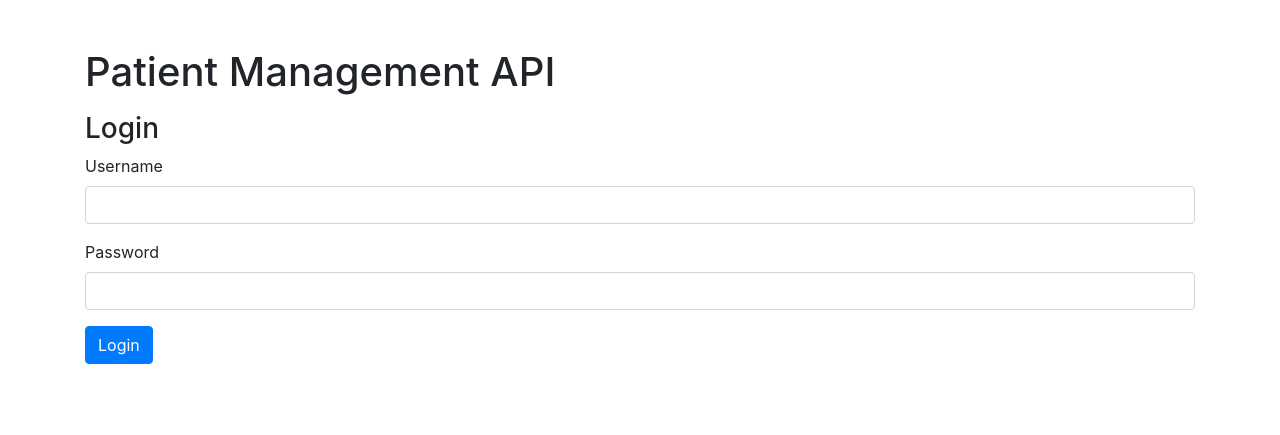
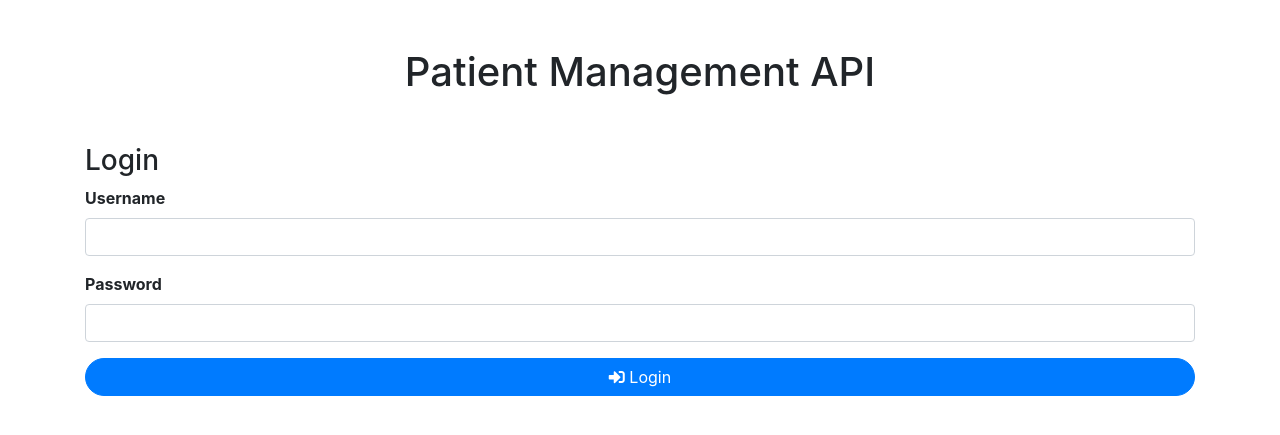
Before and after one commit to tommanzur/MedicalRecordsManagement, a Flask app: page /ui in a window 1280 px wide. Shown: the top 435 px of the page. Run offline with Flask 3, Linux system fonts and the light colour scheme; parts of the project's set-up code (start-up, migrations or seed data) failed here and were passed over; some libraries are stand-ins or nearby versions.

Commit message:
updates ui

```diff
--- a/src/templates/index.html
+++ b/src/templates/index.html
@@ -8,15 +8,61 @@
       href="https://maxcdn.bootstrapcdn.com/bootstrap/4.5.2/css/bootstrap.min.css"
       rel="stylesheet"
     />
+    <link
+      href="https://cdnjs.cloudflare.com/ajax/libs/font-awesome/5.15.3/css/all.min.css"
+      rel="stylesheet"
+    />
     <script src="https://code.jquery.com/jquery-3.5.1.min.js"></script>
     <script src="https://maxcdn.bootstrapcdn.com/bootstrap/4.5.2/js/bootstrap.min.js"></script>
+    <style>
+      .navbar {
+        margin-bottom: 20px;
+      }
+      .form-group label {
+        font-weight: bold;
+      }
+      .tab-content {
+        border: 1px solid #ddd;
+        border-top: none;
+        padding: 20px;
+        background: #fff;
+      }
+      .nav-tabs .nav-link.active {
+        background-color: #007bff;
+        color: #fff;
+        border: none;
+      }
+      .btn-primary, .btn-success, .btn-danger, .btn-warning {
+        border-radius: 20px;
+      }
+      .btn {
+        margin-top: 10px;
+      }
+      #chatBox {
+        height: 300px;
+        overflow-y: scroll;
+        background-color: #f8f9fa;
+        border-radius: 5px;
+        padding: 10px;
+        border: 1px solid #ddd;
+      }
+      .chat-message {
+        margin-bottom: 10px;
+      }
+      .chat-message.user {
+        text-align: right;
+      }
+      .chat-message.ai {
+        text-align: left;
+      }
+    </style>
   </head>
   <body>
     <div class="container">
-      <h1 class="mt-5">Patient Management API</h1>
+      <h1 class="mt-5 text-center">Patient Management API</h1>
 
       <!-- Authentication Form -->
-      <div id="authForm" class="mt-3">
+      <div id="authForm" class="mt-5">
         <h3>Login</h3>
         <form id="loginForm">
           <div class="form-group">
@@ -32,12 +78,14 @@
               required
             />
           </div>
-          <button type="submit" class="btn btn-primary">Login</button>
+          <button type="submit" class="btn btn-primary btn-block">
+            <i class="fas fa-sign-in-alt"></i> Login
+          </button>
         </form>
       </div>
 
       <!-- Patient Management with Tabs -->
-      <div id="patientManagement" class="mt-3" style="display: none">
+      <div id="patientManagement" class="mt-4" style="display: none">
         <ul class="nav nav-tabs" id="myTab" role="tablist">
           <li class="nav-item">
             <a
@@ -48,7 +96,7 @@
               role="tab"
               aria-controls="fetch-patients"
               aria-selected="true"
-              >Fetch Patients</a
+              ><i class="fas fa-users"></i> Fetch Patients</a
             >
           </li>
           <li class="nav-item">
@@ -60,7 +108,7 @@
               role="tab"
               aria-controls="add-patient"
               aria-selected="false"
-              >Manage Patients</a
+              ><i class="fas fa-user-plus"></i> Manage Patients</a
             >
           </li>
           <li class="nav-item">
@@ -72,7 +120,7 @@
               role="tab"
               aria-controls="fetch-entries"
               aria-selected="false"
-              >Fetch Entries</a
+              ><i class="fas fa-file-medical"></i> Fetch Entries</a
             >
           </li>
           <li class="nav-item">
@@ -84,7 +132,7 @@
               role="tab"
               aria-controls="add-entry"
               aria-selected="false"
-              >Manage Entries</a
+              ><i class="fas fa-file-medical-alt"></i> Manage Entries</a
             >
           </li>
           <li class="nav-item">
@@ -96,7 +144,7 @@
               role="tab"
               aria-controls="add-voice-note"
               aria-selected="false"
-              >Add Voice Note</a
+              ><i class="fas fa-microphone-alt"></i> Add Voice Note</a
             >
           </li>
           <li class="nav-item">
@@ -108,7 +156,7 @@
               role="tab"
               aria-controls="manage-conversations"
               aria-selected="false"
-              >Manage Conversations</a
+              ><i class="fas fa-comments"></i> Conversations</a
             >
           </li>
           <li class="nav-item">
@@ -120,20 +168,11 @@
               role="tab"
               aria-controls="chat"
               aria-selected="false"
-              >Chat</a
+              ><i class="fas fa-comment-dots"></i> Chat</a
             >
           </li>
         </ul>
         <div class="tab-content" id="myTabContent">
-          <style>
-            #patientsTable {
-              font-size: 0.875rem; /* Reduce the font size */
-            }
-            #fetch-patients .container {
-              max-width: 100%; /* Ensure the container takes the full width of the screen */
-            }
-          </style>
-
           <div
             class="tab-pane fade show active"
             id="fetch-patients"
@@ -206,12 +245,12 @@
                   <div class="col-md-4">
                     <div class="form-group">
                       <label for="gender">Gender</label>
-                      <input
-                        type="text"
-                        class="form-control"
-                        id="gender"
-                        required
-                      />
+                      <select class="form-control" id="gender" required>
+                        <option value="">Select Gender</option>
+                        <option value="Male">Male</option>
+                        <option value="Female">Female</option>
+                        <option value="Other">Other</option>
+                      </select>
                     </div>
                   </div>
                 </div>
@@ -319,46 +358,40 @@
                   <div class="col-md-4">
                     <div class="form-group">
                       <label for="patientId">Patient ID</label>
-                      <input type="text" class="form-control" id="patientId" />
+                      <input
+                        type="text"
+                        class="form-control"
+                        id="patientId"
+                      />
                     </div>
                   </div>
                 </div>
                 <div class="row">
                   <div class="col-md-6">
-                    <button type="submit" class="btn btn-success mt-3">
-                      Add Patient
+                    <button type="submit" class="btn btn-success">
+                      <i class="fas fa-plus"></i> Add Patient
                     </button>
                     <button
                       type="button"
-                      class="btn btn-primary mt-3 ml-3"
+                      class="btn btn-primary ml-3"
                       id="updatePatientButton"
                     >
-                      Update Patient
+                      <i class="fas fa-edit"></i> Update Patient
                     </button>
                   </div>
                   <div class="col-md-6 text-right">
                     <button
                       type="button"
-                      class="btn btn-danger mt-3"
+                      class="btn btn-danger"
                       id="deletePatientButton"
                     >
-                      Delete Patient
+                      <i class="fas fa-trash"></i> Delete Patient
                     </button>
                   </div>
                 </div>
               </form>
             </div>
           </div>
-
-          <style>
-            #entriesTable {
-              font-size: 0.875rem; /* Reduce the font size */
-            }
-            #fetch-entries .container {
-              max-width: 100%; /* Ensure the container takes the full width of the screen */
-            }
-          </style>
-
           <div
             class="tab-pane fade"
             id="fetch-entries"
@@ -376,7 +409,7 @@
                   required
                 />
                 <button class="btn btn-primary mt-3" onclick="listEntries()">
-                  List Entries
+                  <i class="fas fa-list"></i> List Entries
                 </button>
               </div>
               <div class="table-responsive">
@@ -404,7 +437,6 @@
               </div>
             </div>
           </div>
-
           <div
             class="tab-pane fade"
             id="add-entry"
@@ -519,31 +551,30 @@
                 </div>
                 <div class="row">
                   <div class="col-md-6">
-                    <button type="submit" class="btn btn-success mt-3">
-                      Add Entry
+                    <button type="submit" class="btn btn-success">
+                      <i class="fas fa-plus"></i> Add Entry
                     </button>
                     <button
                       type="button"
-                      class="btn btn-primary mt-3 ml-3"
+                      class="btn btn-primary ml-3"
                       id="updateEntryButton"
                     >
-                      Update Entry
+                      <i class="fas fa-edit"></i> Update Entry
                     </button>
                   </div>
                   <div class="col-md-6 text-right">
                     <button
                       type="button"
-                      class="btn btn-danger mt-3"
+                      class="btn btn-danger"
                       id="deleteEntryButton"
                     >
-                      Delete Entry
+                      <i class="fas fa-trash"></i> Delete Entry
                     </button>
                   </div>
                 </div>
               </form>
             </div>
           </div>
-
           <div
             class="tab-pane fade"
             id="manage-conversations"
@@ -571,16 +602,16 @@
                 />
               </div>
               <button type="submit" class="btn btn-success">
-                Add Conversation
+                <i class="fas fa-plus"></i> Add Conversation
               </button>
             </form>
 
             <div class="form-group mt-3">
               <button
-                class="btn btn-primary mt-3"
+                class="btn btn-primary"
                 onclick="listConversations()"
               >
-                List Conversations
+                <i class="fas fa-list"></i> List Conversations
               </button>
             </div>
             <div class="container-fluid mt-4">
@@ -603,8 +634,6 @@
               </div>
             </div>
           </div>
-
-          <!-- Add Voice Note Tab -->
           <div
             class="tab-pane fade"
             id="add-voice-note"
@@ -623,41 +652,17 @@
                 />
               </div>
               <button type="button" id="recordButton" class="btn btn-success">
-                Record
+                <i class="fas fa-microphone"></i> Record
               </button>
             </form>
           </div>
-          <style>
-            #chatBox {
-              height: 300px; /* Increased height for better visibility */
-              overflow-y: scroll;
-              background-color: #f8f9fa; /* Light background for better readability */
-              border-radius: 5px; /* Rounded corners */
-            }
-            #chatForm input {
-              border-radius: 20px; /* Rounded input field */
-            }
-            #chatForm button {
-              border-radius: 20px; /* Rounded button */
-            }
-            .chat-message {
-              margin-bottom: 10px; /* Space between messages */
-            }
-            .chat-message.user {
-              text-align: right; /* Align user messages to the right */
-            }
-            .chat-message.ai {
-              text-align: left; /* Align AI messages to the left */
-            }
-          </style>
-
           <div
             class="tab-pane fade"
             id="chat"
             role="tabpanel"
             aria-labelledby="chat-tab"
           >
-            <div class="container-fluid mt-4">
+            <div class="container-fluid mt-2">
               <h4>Chat with AI</h4>
               <div class="form-group">
                 <label for="chatPatientId">Conversation ID</label>
@@ -681,7 +686,9 @@
                     required
                   />
                 </div>
-                <button type="submit" class="btn btn-primary">Send</button>
+                <button type="submit" class="btn btn-primary">
+                  <i class="fas fa-paper-plane"></i> Send
+                </button>
               </form>
             </div>
           </div>
@@ -839,35 +846,35 @@
             return;
           }
 
-          const Data = {};
+          const data = {};
           // Always include patient_id
-          Data.patient_id = $("#entryPatientIdInput").val();
+          data.patient_id = $("#entryPatientIdInput").val();
 
           // Add optional fields only if they have values
           const dateOfVisit = $("#entryDateOfVisit").val();
-          if (dateOfVisit) Data.date_of_visit = dateOfVisit;
+          if (dateOfVisit) data.date_of_visit = dateOfVisit;
 
           const timeOfVisit = $("#entryTimeOfVisit").val();
-          if (timeOfVisit) Data.time_of_visit = timeOfVisit;
+          if (timeOfVisit) data.time_of_visit = timeOfVisit;
 
           const visitType = $("#entryVisitType").val();
-          if (visitType) Data.visit_type = visitType;
+          if (visitType) data.visit_type = visitType;
 
           const symptoms = $("#entrySymptoms").val();
-          if (symptoms) Data.symptoms = symptoms;
+          if (symptoms) data.symptoms = symptoms;
 
           const diagnosis = $("#entryDiagnosis").val();
-          if (diagnosis) Data.diagnosis = diagnosis;
+          if (diagnosis) data.diagnosis = diagnosis;
 
           const treatment = $("#entryTreatment").val();
-          if (treatment) Data.treatment = treatment;
+          if (treatment) data.treatment = treatment;
 
           const prescribedMedications = $("#entryPrescribedMedications").val();
           if (prescribedMedications)
-            Data.prescribed_medications = prescribedMedications;
+            data.prescribed_medications = prescribedMedications;
 
           const followUpDate = $("#entryFollowUpDate").val();
-          if (followUpDate) Data.follow_up_date = followUpDate;
+          if (followUpDate) data.follow_up_date = followUpDate;
 
           try {
             const response = await fetch(`${API_URL}/entries/${entryId}`, {
@@ -1183,11 +1190,11 @@
         const message = $("#chatMessage").val();
 
         // Render the user's message first
-        $("#chatBox").append(`<div><strong>You:</strong> ${message}</div>`);
+        $("#chatBox").append(`<div class="chat-message user"><strong>You:</strong> ${message}</div>`);
 
         // Create a container for the AI's response
         const aiMessageContainer = $(
-          '<div><strong>AI:</strong> <span class="ai-response"></span></div>'
+          '<div class="chat-message ai"><strong>AI:</strong> <span class="ai-response"></span></div>'
         );
         $("#chatBox").append(aiMessageContainer);
 
```
